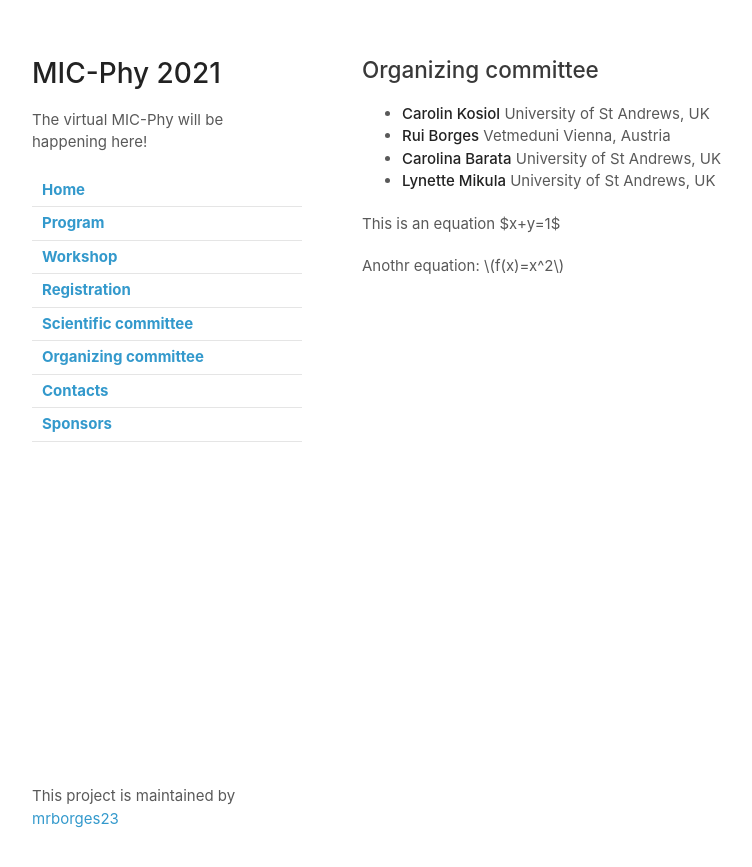
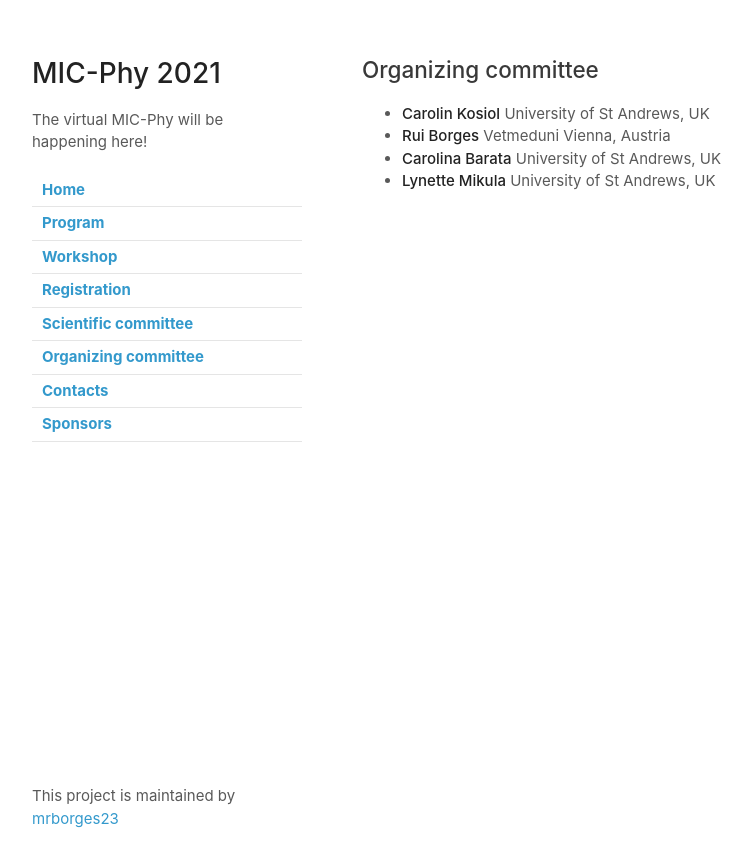
Before and after one commit to mrborges23/micphy2021, a Jekyll site: the page built from organizers.md, in a window 1280 px wide. Shown: the top 867 px of the page, without its empty margins (68-820 px from the left). Built offline with Jekyll 4.4.1, drawn with Linux system fonts in a browser that asks for light colours; our own code applies the rules of GitHub Pages for plain Markdown files.

Commit message:
Few changes

```diff
--- a/organizers.md
+++ b/organizers.md
@@ -4,11 +4,3 @@
 * **Rui Borges** Vetmeduni Vienna, Austria
 * **Carolina Barata** University of St Andrews, UK
 * **Lynette Mikula** University of St Andrews, UK
-
-
-This is an equation $x+y=1$
-
-Anothr equation:
-$$
-f(x)=x^2
-$$
```
